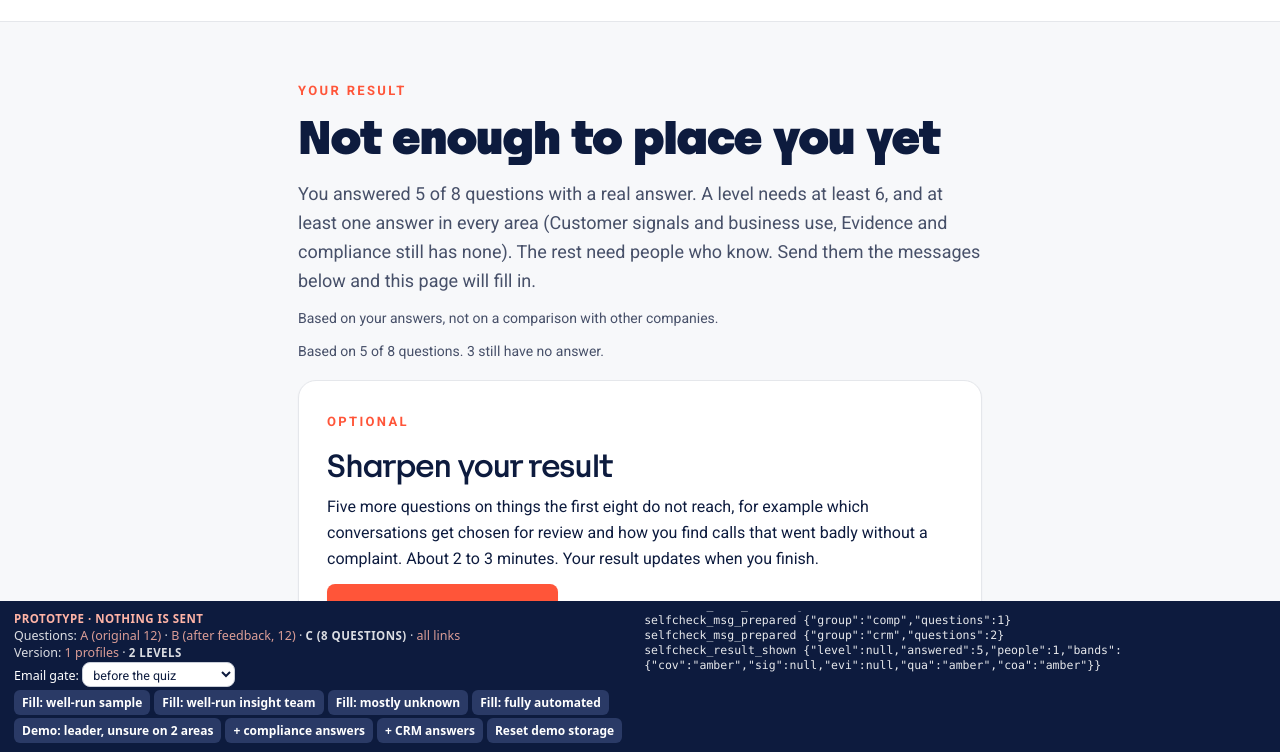
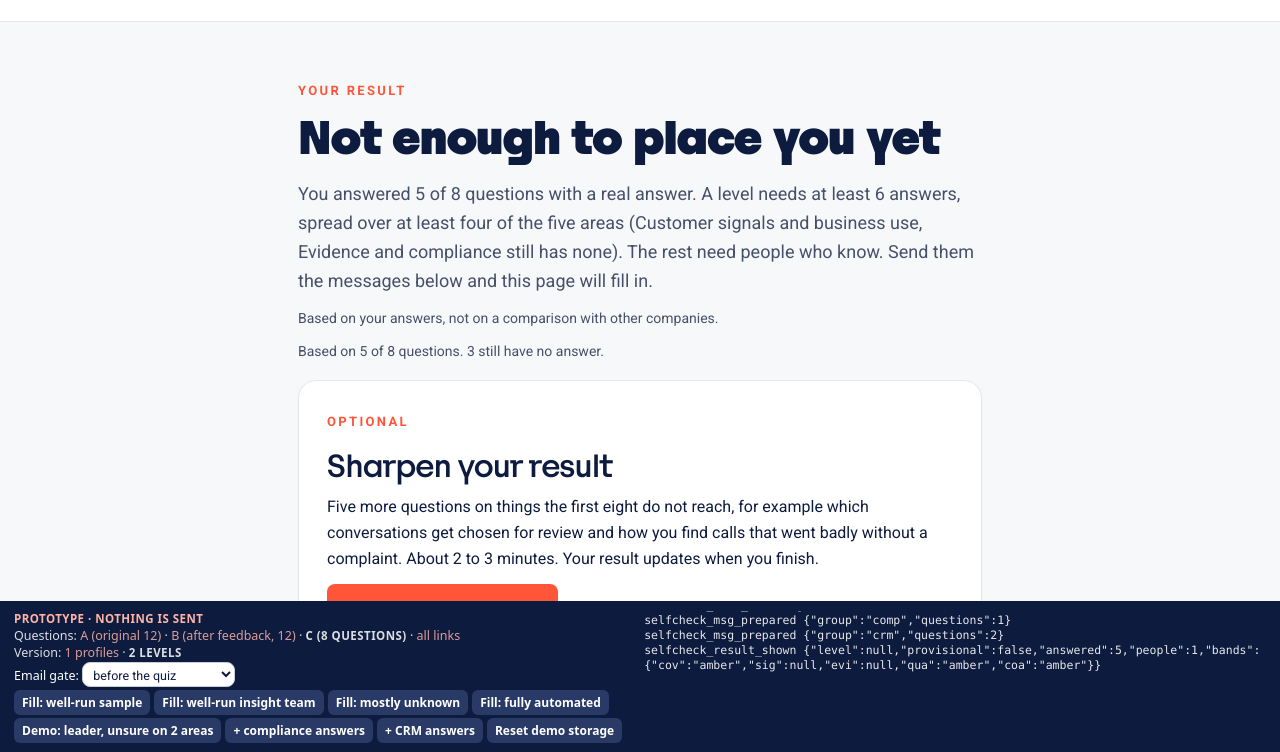
Before and after one commit to PetrMichlDS/ci-selfcheck-review, a plain HTML site: page selfcheck-prototype-c.html in a window 1280 px wide. Both pictures are taken after a click on the button "Demo: leader, unsure on 2 areas". Shown: the part 47-799 px from the top of the page. Drawn offline with Linux system fonts and the light colour scheme.

Commit message:
Set C: show a provisional level when one area is unanswered
Co-Authored-By: Claude Sonnet 5.5 <noreply@anthropic.com>

```diff
--- a/selfcheck-prototype-c.html
+++ b/selfcheck-prototype-c.html
@@ -213,7 +213,7 @@ th{font-size:11px;letter-spacing:.12em;text-transform:uppercase;color:var(--ink-
 
     <hr class="rule no-print">
     <details class="no-print"><summary>How this result is calculated</summary>
-      <p class="small" style="margin-top:8px">Each answer describes a situation and is worth 0 to 4 points. "I'm not sure" does not count against you: the question is left out and shows up as an open question for a colleague. A level needs at least 6 answers and at least one in every area. We add up the points you earned and compare them with the maximum for the questions answered. Your level is the share you reach: under 25% is Level 1, 25 to 44% Level 2, 45 to 64% Level 3, 65 to 84% Level 4, 85% and above Level 5. The strongest and weakest area are the highest and lowest shares among the five areas. Each area is shown as Not yet in place (under 40% of its points), Partly in place (40 to 79%) or Well in place (80% and above). The levels are our judgement, not an industry benchmark. This is a self-assessment: it shows how people describe their operation, not what an audit would find.</p>
+      <p class="small" style="margin-top:8px">Each answer describes a situation and is worth 0 to 4 points. "I'm not sure" does not count against you: the question is left out and shows up as an open question for a colleague. A level needs at least 6 answers, spread over at least four of the five areas. If one area has no answer yet, the level is marked provisional and leaves that area out. We add up the points you earned and compare them with the maximum for the questions answered. Your level is the share you reach: under 25% is Level 1, 25 to 44% Level 2, 45 to 64% Level 3, 65 to 84% Level 4, 85% and above Level 5. The strongest and weakest area are the highest and lowest shares among the five areas. Each area is shown as Not yet in place (under 40% of its points), Partly in place (40 to 79%) or Well in place (80% and above). The levels are our judgement, not an industry benchmark. This is a self-assessment: it shows how people describe their operation, not what an audit would find.</p>
       <div id="rTable"></div>
     </details>
     <p class="small print-only">Comms Inspector self-check · comms-inspector.com · Self-assessment, not an audit.</p>
@@ -434,18 +434,18 @@ function showResult(){
   $("sharpBox").classList.toggle("hide",sharp);$("sharpDone").classList.toggle("hide",!sharp);
   var base=location.origin+location.pathname;
   $("admLink").value=base+"#s="+sessId+"&k="+sess.k;
-  var emptyAreas=ORDER.filter(function(k){return r.d[k].n===0}),enough=r.n>=MINANS&&emptyAreas.length===0,lv=levelOf(r.p);
-  if(enough){$("rHead").textContent=LEVELS[lv].h;$("rSub").textContent=LEVELS[lv].s;
+  var emptyAreas=ORDER.filter(function(k){return r.d[k].n===0}),enough=r.n>=MINANS&&emptyAreas.length<=1,prov=enough&&emptyAreas.length===1,lv=levelOf(r.p);
+  if(enough){$("rHead").textContent=LEVELS[lv].h+(prov?" (provisional)":"");$("rSub").textContent=LEVELS[lv].s+(prov?" This level leaves out "+DOMAINS[emptyAreas[0]].name+", where nobody has answered yet. A colleague can fill it in below, and the level may change.":"");
     var st="";for(var i=0;i<5;i++)st+='<i style="flex:1;height:10px;border-radius:5px;background:'+(i<=lv?"var(--orange)":"var(--grey-100)")+'"></i>';
     $("rSteps").innerHTML=st;$("rSteps").classList.remove("hide");
     var have=ORDER.filter(function(k){return r.d[k].p!=null}).sort(function(x,y){return r.d[y].p-r.d[x].p}),hi=have[0],lo=have[have.length-1];
     $("rWhereT").innerHTML="<b>Strongest area:</b> "+DOMAINS[hi].name+".<br><b>Weakest area:</b> "+DOMAINS[lo].name+".<br><br><b>Start with the weakest.</b> "+DOMAINS[lo].ask;
     $("rWhere").classList.remove("hide")}
   else{$("rHead").textContent="Not enough to place you yet";
-    $("rSub").textContent="You answered "+r.n+" of "+tot+" questions with a real answer. A level needs at least "+MINANS+", and at least one answer in every area"+(emptyAreas.length?" ("+emptyAreas.map(function(k){return DOMAINS[k].name}).join(", ")+" still has none)":"")+". The rest need people who know. Send them the messages below and this page will fill in.";
+    $("rSub").textContent="You answered "+r.n+" of "+tot+" questions with a real answer. A level needs at least "+MINANS+" answers, spread over at least four of the five areas"+(emptyAreas.length?" ("+emptyAreas.map(function(k){return DOMAINS[k].name}).join(", ")+" still has none)":"")+". The rest need people who know. Send them the messages below and this page will fill in.";
     $("rSteps").classList.add("hide");$("rWhere").classList.add("hide")}
   var unk=tot-r.n;
-  $("rNs").textContent=unk?"Based on "+r.n+" of "+tot+" questions. "+unk+" still have no answer.":"Based on all "+tot+" questions.";
+  $("rNs").textContent=unk?"Based on "+r.n+" of "+tot+" questions. "+unk+(unk>1?" still have no answer.":" still has no answer."):"Based on all "+tot+" questions.";
   var h="";ORDER.forEach(function(k){var x=r.d[k],D=DOMAINS[k];
     if(x.p==null){h+='<div class="dom"><h3><span>'+D.name+'</span><span class="band b-amber" style="background:#eef1f5;color:#475069;border-color:#dfe3ec">NO ANSWER YET</span></h3><p style="margin-top:10px">Nobody has answered this area yet. Ask someone in '+GROUPS[OWNER[k]].who+'.</p></div>';return}
     h+='<div class="dom"><h3><span>'+D.name+'</span>'+badge(x.b)+'</h3><div class="bar"><i class="'+x.b[0]+'" style="width:'+Math.max(4,Math.round(x.p*100))+'%"></i></div><p>'+D.tx[x.b]+'</p>'+
@@ -475,7 +475,7 @@ function showResult(){
     m.diffs.forEach(function(d){var q=Q[d.i];dh+='<div class="dom"><p style="font-weight:700;margin-bottom:8px">'+q.q+'</p><div style="display:flex;gap:10px;margin:4px 0;font-size:15px"><span style="flex:0 0 160px;color:var(--ink-soft);font-weight:700">You</span><span>'+q.o[d.l][0]+'</span></div><div style="display:flex;gap:10px;margin:4px 0;font-size:15px"><span style="flex:0 0 160px;color:var(--ink-soft);font-weight:700">'+d.who+'</span><span>'+q.o[d.c][0]+'</span></div></div>'})}
   $("rDiffs").innerHTML=dh;
   var bands={};ORDER.forEach(function(k){bands[k]=r.d[k].b});
-  ev("selfcheck_result_shown",{level:enough?lv+1:null,answered:r.n,people:sess.inv.length+1,bands:bands});
+  ev("selfcheck_result_shown",{level:enough?lv+1:null,provisional:prov,answered:r.n,people:sess.inv.length+1,bands:bands});
   show("s-result")}
 function msgText(g,name,link,n){var mins=n>2?2:1;
   return "Hi,\n\nI am filling in a short self-check on how well we see what happens in our customer conversations. "+(n>1?n+" questions are":"One question is")+" about "+TOPIC[g]+", and I think you know "+(n>1?"them":"it")+" better than I do. It takes about "+mins+" minute"+(mins>1?"s":"")+", you do not need to enter an email address, and the answers are stored without your name.\n\n"+link+"\n\nThanks,\n"}
@@ -546,6 +546,7 @@ initIntro();
   else if(d==="invite"){leader();document.getElementById("inviteBox").scrollIntoView()}
   else if(d==="colleague"){leader();commit();location.hash="#s="+sessId+"&g=comp"}
   else if(d==="thanks"){leader();commit();CTX={colleague:true,s:sess,id:sessId,g:"comp"};show("s-thanks")}
+  else if(d==="provisional"){var p=pickText(PROF_A);p[5]=0;fillLeader(p)}
   else if(d==="sharpen"){fillLeader(pickText(PROF_A));document.getElementById("sharpGo").click()}
   else if(d==="sharpened"){var a=pickText(PROF_A);EXTRA.forEach(function(i){a[i]=3});fillLeader(a)}
   else if(d==="merged"){leader();addInv(3,function(){return 1});addInv(5,function(x){return x.o.length-1})}
```
Also changed, not shown: index.html (+2 -2 lines).
